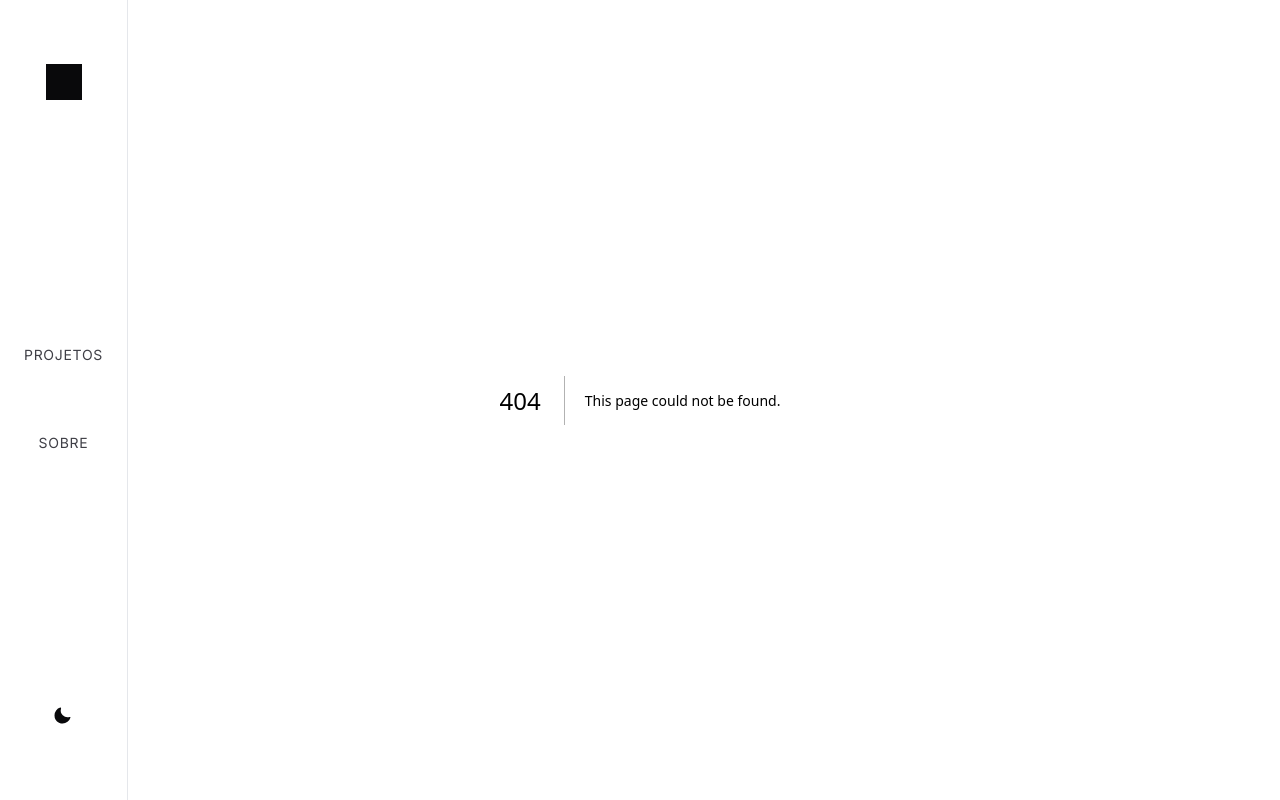
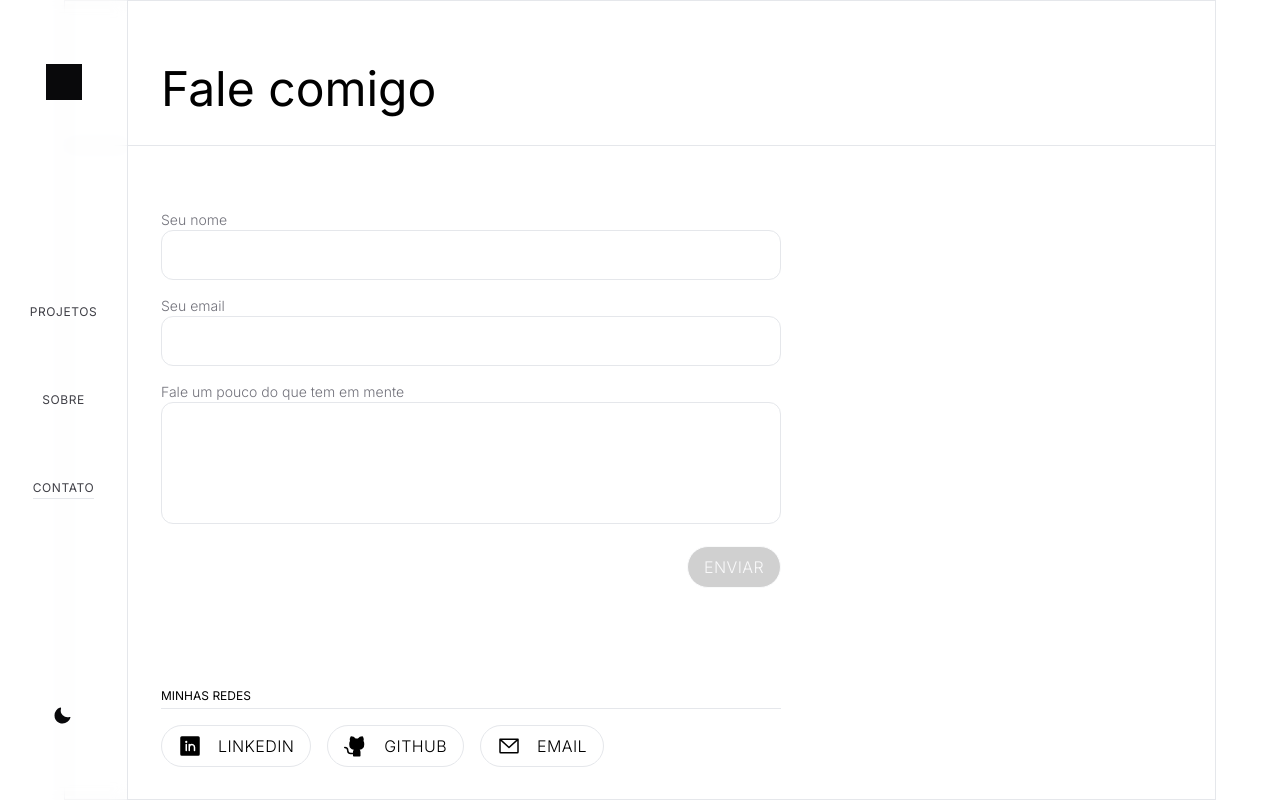
Before and after one commit to juliobissoli/personal-site, a Next.js app: page /contact in a window 1280 px wide. Before the commit this address had no page. Built offline with nearby package versions, Linux system fonts and the light colour scheme.

Commit message:
Tela de contatos

```diff
--- /dev/null
+++ b/components/common/SpinnerAnimation.tsx
@@ -0,0 +1,11 @@
+const SpinnerAnimation = () => {
+    return (
+        <div className="animate-spi">
+            <div
+                className="animate-spi animate-spin h-[24px] w-[24px] rounded-full border-4 border-l-zinc-500"
+            ></div>
+        </div>
+    )
+}
+
+export default SpinnerAnimation
--- a/components/mainMenu.tsx
+++ b/components/mainMenu.tsx
@@ -29,6 +29,10 @@ export default function MainMenu() {
       route: "/about",
       label: "Sobre"
     },
+    {
+      route: "/contact",
+      label: "Contato"
+    },
     // {
     //   route: "/about",
     //   label: "Contato"
@@ -59,7 +63,7 @@ export default function MainMenu() {
               routersAvailable.map((r, i) => (
                 <li key={i} className={`m-4 rotate-content-item border-1 hover:border-zinc-500 ${r.route === router.pathname ? 'border-b-primary' : 'border-trasparent '}`}>
                   <Link href={r.route}>
-                    <button className={` whitespace-nowrap text-sm  uppercase tracking-wider `}>
+                    <button className="whitespace-nowrap text-xs  uppercase tracking-wider hover:font-semibold">
                       {r.label}
                     </button>
                   </Link>
--- a/package.json
+++ b/package.json
@@ -15,14 +15,17 @@
     "@types/react-dom": "18.0.11",
     "autoprefixer": "10.4.14",
     "date-fns": "^3.6.0",
+    "dotenv": "^16.4.5",
     "eslint": "8.38.0",
     "eslint-config-next": "13.3.0",
     "next": "13.3.0",
+    "nodemailer": "^6.9.13",
     "postcss": "8.4.22",
     "react": "18.2.0",
     "react-dom": "18.2.0",
     "react-icons": "^4.10.1",
     "react-intersection-observer": "^9.5.2",
+    "resend": "^3.2.0",
     "tailwindcss": "3.3.1",
     "typescript": "5.0.4"
   }
--- /dev/null
+++ b/pages/api/contact.ts
@@ -0,0 +1,83 @@
+import { NextApiRequest, NextApiResponse } from "next"
+
+type ReqData = {
+    email: string;
+    name: string;
+    message: string;
+    isValid: boolean;
+}
+
+// export default async function (
+//     req: NextApiRequest,
+//     res: NextApiResponse
+// ) {
+//     try {
+//         console.log(req.body)
+
+//         const nodemailer = require('nodemailer')
+
+//         const transporter = nodemailer.createTransport(
+//             {
+//                 service: 'hotmail',
+//                 auth: {
+//                     user: 'jcsbissoli@hotmail.com',
+//                     pass: '****',
+//                 }
+//             }
+//         )
+
+//         console.log('passo aqui')
+
+//         const emailData = {
+//             from: 'jcsbissoli@hotmail.com',
+//             to: 'juliobissoli33@gmail.com',
+//             subject: `Contato via portifólio |  ${req.body.name}`,
+//             text: `${req.body.message} \n\n email de contato: ${req.body.email}`,
+//         }
+
+
+//         const info = await transporter.sendMail(emailData);
+//         res.status(200)
+//         res.json({ success: true, message: `Email send success-full => ${info}` });
+//         return res
+//     } catch (error) {
+//         console.error('Error to send e-mail:', error);
+
+//         res.status(400)
+//         res.json({ success: false, message: 'Error to send e-mail' })
+//         return res;
+//     }
+// }
+
+import { Resend } from 'resend';
+
+const resend = new Resend(process.env.RESEND_API_KEY);
+
+
+export default async function (
+    req: NextApiRequest,
+    res: NextApiResponse
+) {
+
+    try {
+
+        const { data, error } = await resend.emails.send({
+            from: 'onboarding@resend.dev',
+            to: 'juliobissoli33@gmail.com',
+            subject: `Contato via portifólio |  ${req.body.name}`,
+            html: `<p>${req.body.message} </p> <p> email de contato: ${req.body.email}</p>`
+        });
+
+
+        if (error) {
+            return res.status(400).json(error);
+        }
+
+        res.status(200).json(data);
+
+
+    } catch (error) {
+        return res.status(500).json(error);
+    }
+
+}
--- /dev/null
+++ b/pages/contact/index.tsx
@@ -0,0 +1,183 @@
+import SpinnerAnimation from "@/components/common/SpinnerAnimation";
+import { EnvelopeSimple, GithubLogo, LinkedinLogo, X } from "@phosphor-icons/react";
+import { NextPage } from "next"
+import { useState } from "react"
+
+enum AppState {
+    SUCCESS = 'success',
+    LOADING = 'loading',
+    ERROR = 'error',
+    EMPTY = 'empty'
+}
+
+const ContactsPage: NextPage = () => {
+
+    const initFormData = {
+        email: '',
+        name: '',
+        message: '',
+        isValid: false
+    };
+
+
+    const [formData, setFormData] = useState(initFormData)
+    const [requestStatus, setRequestStatus] = useState(AppState.EMPTY)
+
+    const handleSetForm = (data: string, entity: 'email' | 'name' | 'message') => {
+        let copy = { ...formData }
+
+        copy[entity] = data
+
+        const regexEmail = /[a-zA-Z0-9._%+-]+@[a-zA-Z0-9.-]+\.[a-zA-Z]{2,}$/
+
+
+        const valid = copy.name.length > 2 && copy.message.length > 3 && regexEmail.test(copy.email)
+
+        copy.isValid = valid
+
+        setFormData(copy)
+    }
+
+    const handleSubmit = async (e: any) => {
+        e.preventDefault()
+        console.log('Sending')
+        setRequestStatus(AppState.LOADING)
+        await fetch('/api/contact', {
+            method: 'POST',
+            headers: {
+                'Accept': 'application/json, text/plain, */*',
+                'Content-Type': 'application/json'
+            },
+            body: JSON.stringify(formData)
+        }).then(
+            (res) => {
+                console.log('Response received')
+                if (res.status === 200) {
+                    console.log('Response succeeded!')
+                    setFormData(initFormData)
+                    setRequestStatus(AppState.SUCCESS)
+                }
+
+            },
+            (error) => {
+                console.error(error)
+                setRequestStatus(AppState.ERROR)
+
+            }
+
+        )
+    }
+
+    return (
+        <main className="md:mx-[5vw]  border-primary   min-h-[100vh]">
+            <header className="pt-8 border-b-primary flex items-end">
+                <h1 className="p-4 md:p-8  md:mx-16 text-4xl md:text-5xl ">
+                    Fale comigo
+                </h1>
+            </header>
+
+            <section className="flex mt-8  p-4 md:p-8 md:mx-16  gap-16 flex-col md:flex-row">
+                <aside className="w-full md:w-[620px]">
+                    <form className="space-y-4">
+                        <div>
+                            <p className="font-light text-sm text-zinc-500">Seu nome</p>
+                            <input
+                                value={formData.name}
+                                onChange={
+                                    (data) => {
+                                        handleSetForm(data.target.value, 'name')
+                                    }
+                                } type="text" className="input-primary w-full" />
+                        </div>
+
+                        <div className="">
+                            <p className="font-light text-sm text-zinc-500">Seu email</p>
+                            <input
+                                value={formData.email}
+                                onChange={
+                                    (data) => {
+                                        handleSetForm(data.target.value, 'email')
+                                    }
+                                }
+                                type="email" className="input-primary w-full" />
+                        </div>
+
+                        <div className="">
+                            <p className="font-light text-sm text-zinc-500">Fale um pouco do que tem em mente</p>
+                            <textarea
+                                value={formData.message}
+                                onChange={
+                                    (data) => {
+                                        handleSetForm(data.target.value, 'message')
+                                    }
+                                }
+                                rows={4} className="input-primary w-full resize-none	" />
+                        </div>
+
+                        <div className="text-end">
+
+                            <button onClick={handleSubmit} disabled={!formData.isValid || requestStatus === AppState.LOADING} className="btn-primary ">
+                                {
+                                    requestStatus === AppState.LOADING ? <SpinnerAnimation /> : 'Enviar'
+                                }
+                            </button>
+                        </div>
+                    </form>
+
+                    {
+                        (requestStatus === AppState.ERROR || requestStatus === AppState.SUCCESS) &&
+                        <div className={`my-8 p-4 rounded-xl border-primary`}>
+                            <div className="w-full text-right">
+                                <button className="" onClick={() => setRequestStatus(AppState.EMPTY)} ><X /></button>
+                            </div>
+                            <p className="text-center">
+                                {
+                                    requestStatus === AppState.SUCCESS
+                                        ? 'Promto o email foi enviado🎉🎉! Muito em breve irei te responder'
+                                        : 'Ops! alguma coisa deu errado. Tente mandar o email diretamente pelo link abaixo'
+                                }
+
+                            </p>
+                        </div>
+                    }
+
+                    <div className="w-full space-y-4 mt-16 md:mt-24 ">
+                        <h3 className="uppercase border-b-primary py-1 text-xs  mb-2">minhas redes</h3>
+
+                        <div className="flex w-full flex-wrap gap-4">
+                            <a
+                                className="w-full md:w-auto btn-secondary flex gap-4 items-center justify-center"
+                                href="https://www.linkedin.com/in/julio-bissoli/"
+                                target="_blank"
+                            >
+                                <LinkedinLogo size={24} weight="fill" /> LinkedIn
+                            </a>
+
+
+                            <a
+                                className="w-full md:w-auto btn-secondary flex gap-4 items-center justify-center"
+                                href="https://github.com/juliobissoli"
+                                target="_blank"
+                            >
+                                <GithubLogo size={24} weight="fill" /> GitHub
+                            </a>
+
+                            <a
+                                className="w-full md:w-auto btn-secondary flex gap-4 items-center justify-center"
+                                href="mailto:juliobissoli33@gmail.com"
+                                target="_blank"
+                            >
+                                <EnvelopeSimple size={24} /> Email
+                            </a>
+                        </div>
+
+                    </div>
+                </aside>
+            </section>
+
+        </main >
+    )
+}
+
+
+export default ContactsPage
--- a/styles/globals.css
+++ b/styles/globals.css
@@ -7,7 +7,7 @@
 
 
 .btn-primary {
-  @apply border rounded-full px-4 py-2 font-light text-zinc-200 dark:text-zinc-700 bg-zinc-900 dark:bg-zinc-50 hover:bg-zinc-50 dark:hover:bg-zinc-900 hover:text-zinc-900 dark:hover:text-zinc-100 tracking-wide uppercase
+  @apply border rounded-full px-4 py-2 font-light text-zinc-200 dark:text-zinc-700 bg-zinc-900 dark:bg-zinc-50 disabled:opacity-20 hover:bg-zinc-50 dark:hover:bg-zinc-900 hover:text-zinc-900 dark:hover:text-zinc-100 tracking-wide uppercase
 }
 
 
@@ -27,6 +27,10 @@
 .border-r-primary {  @apply border-r dark:border-zinc-800}
 .border-l-primary {  @apply border-l dark:border-zinc-800}
 
+
+.input-primary {
+  @apply border-primary px-4 py-3 bg-transparent rounded-xl
+}
 
 .badge {
   @apply text-secondary text-xs py-2 px-3 rounded-full border-primary
```
Also changed, not shown: 2 other files (tests, documents, lock files or other folders).
